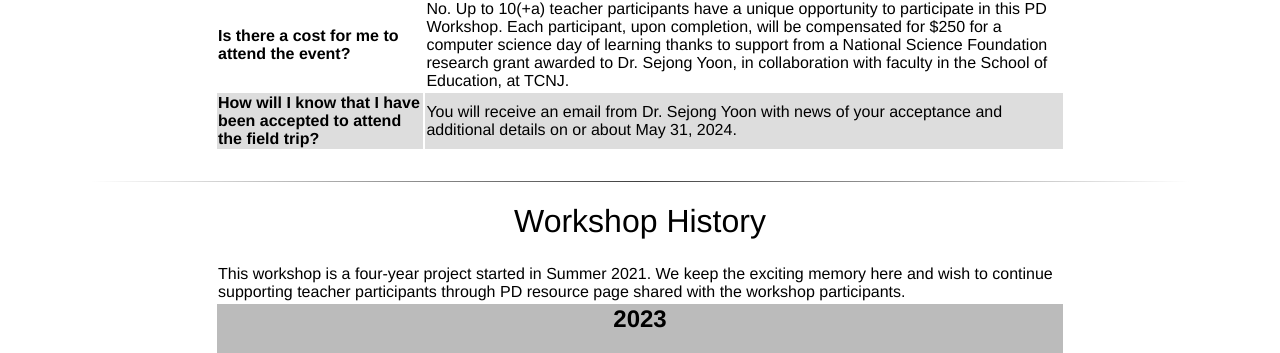
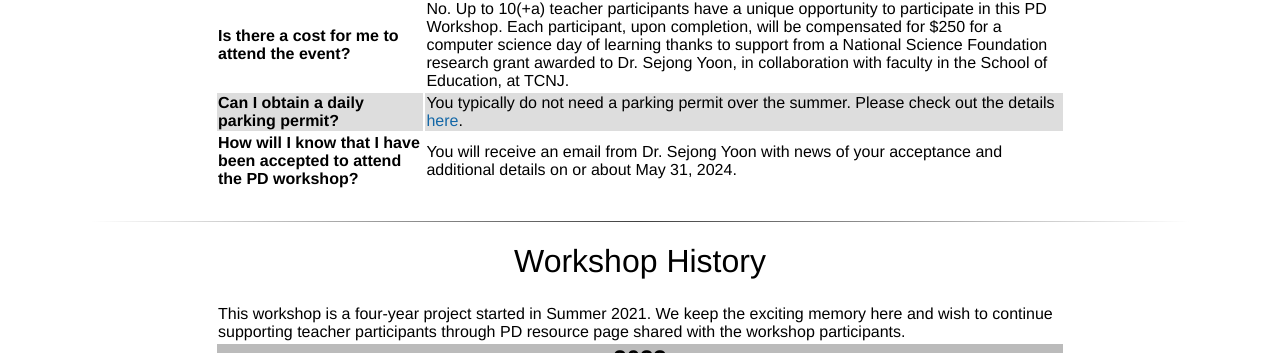
Before and after one commit to project-nucleum/project-nucleum.github.io, a plain HTML site: page BPC/teacher/index.html in a window 1280 px wide. Shown: the part 2173-2526 px from the top of the page. Drawn offline with Linux system fonts and the light colour scheme; a script that the page names is missing.

Commit message:
updated info

```diff
--- a/BPC/teacher/index.html
+++ b/BPC/teacher/index.html
@@ -356,7 +356,15 @@ Computing is a ubiquitous part of modern life. However, it is also clear that la
 		</tr>
 		<tr id=ROW1>
 			<td><b>
-			How will I know that I have been accepted to attend the field trip?
+			Can I obtain a daily parking permit?
+			</b></td>
+			<td>
+			You typically do not need a parking permit over the summer. Please check out the details <a href="https://parking.tcnj.edu/resources/visitors-guests/">here</a>.
+			</td>
+		</tr>
+		<tr id=ROW2>
+			<td><b>
+			How will I know that I have been accepted to attend the PD workshop?
 			</b></td>
 			<td>
 			You will receive an email from Dr. Sejong Yoon with news of your acceptance and additional details on or about May 31, 2024.
```
